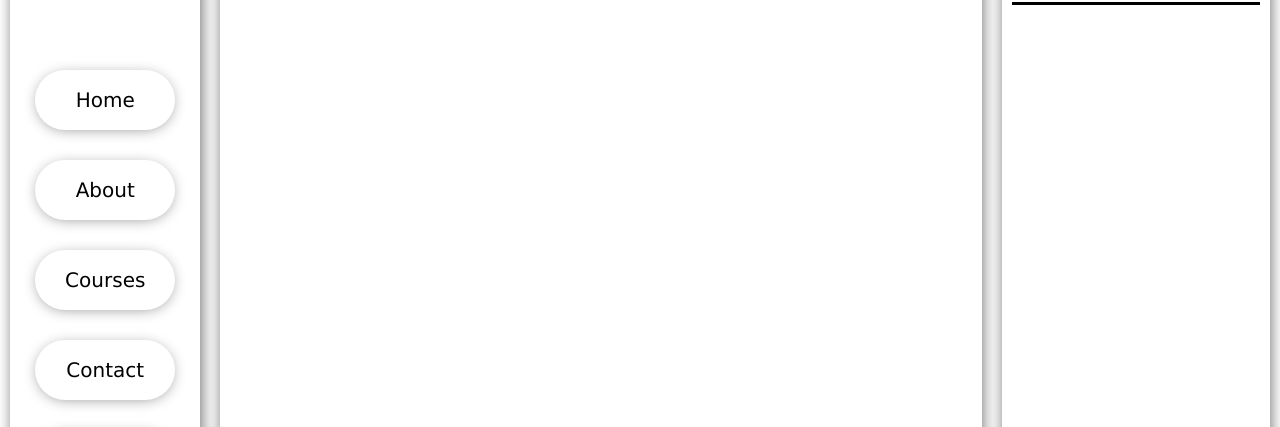
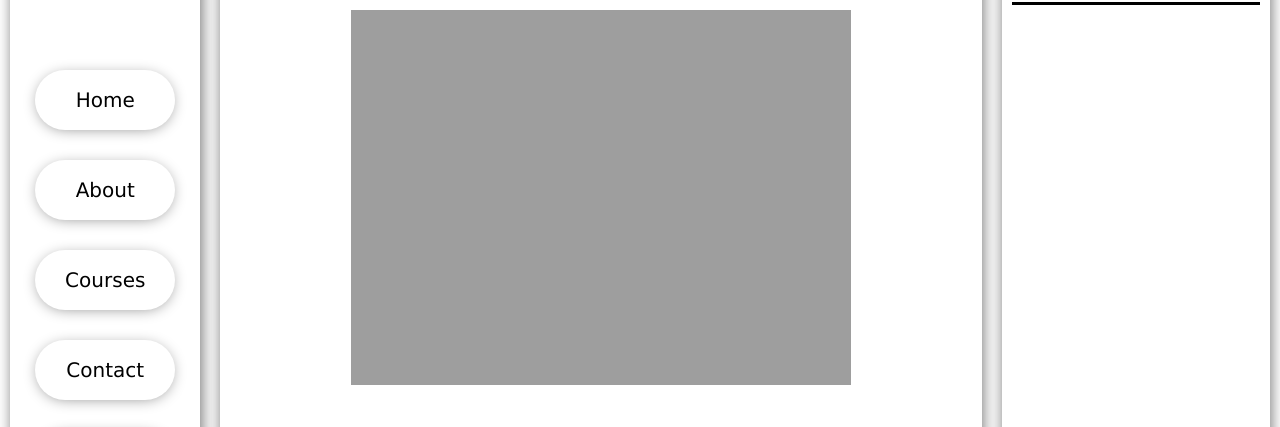
Before and after one commit to sandeepswnkumar/CA1WEBT, a plain HTML site: page home.html in a window 1280 px wide. Shown: the part 148-575 px from the top of the page. Drawn offline with Linux system fonts and the light colour scheme; the site is published under a folder, as on GitHub Pages, so addresses that start at the root find nothing.

Commit message:
learning path

```diff
--- a/home.html
+++ b/home.html
@@ -316,7 +316,7 @@
 
                 <div id="home" class="page-content">
                     <div class="pageHead">
-                        <img src="/LEARINGIN.jpg" width="500" alt="">
+                        <img src="./LEARINGIN.jpg" width="500" alt="">
                     </div>
                     <div class="pageItem">
                         <p>
```
